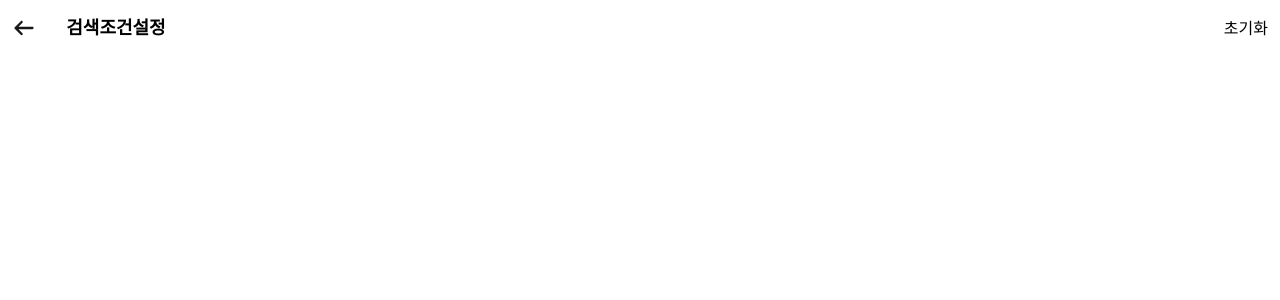
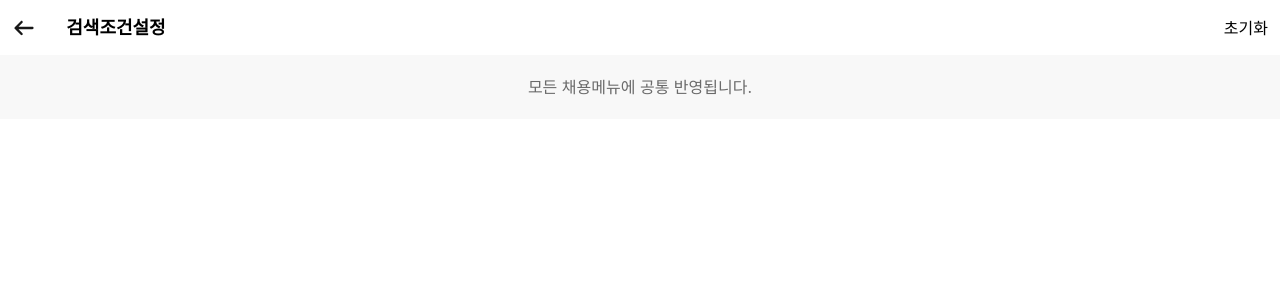
Before and after one commit to grimza99/jobkorea-ai-grimza99, a React (Vite) app: page / in a window 1280 px wide. Shown: the top 300 px of the page. Built offline with nearby package versions, Linux system fonts and the light colour scheme.

Commit message:
feat: App 컴포넌트에 안내 문구 추가

```diff
--- a/src/App.tsx
+++ b/src/App.tsx
@@ -4,6 +4,9 @@ export default function App() {
   return (
     <>
       <FilterHeader />
+      <div className="flex w-full items-center justify-center bg-background-gray px-6 py-5">
+        <p className="text-gray400">모든 채용메뉴에 공통 반영됩니다.</p>
+      </div>
     </>
   );
 }
```
